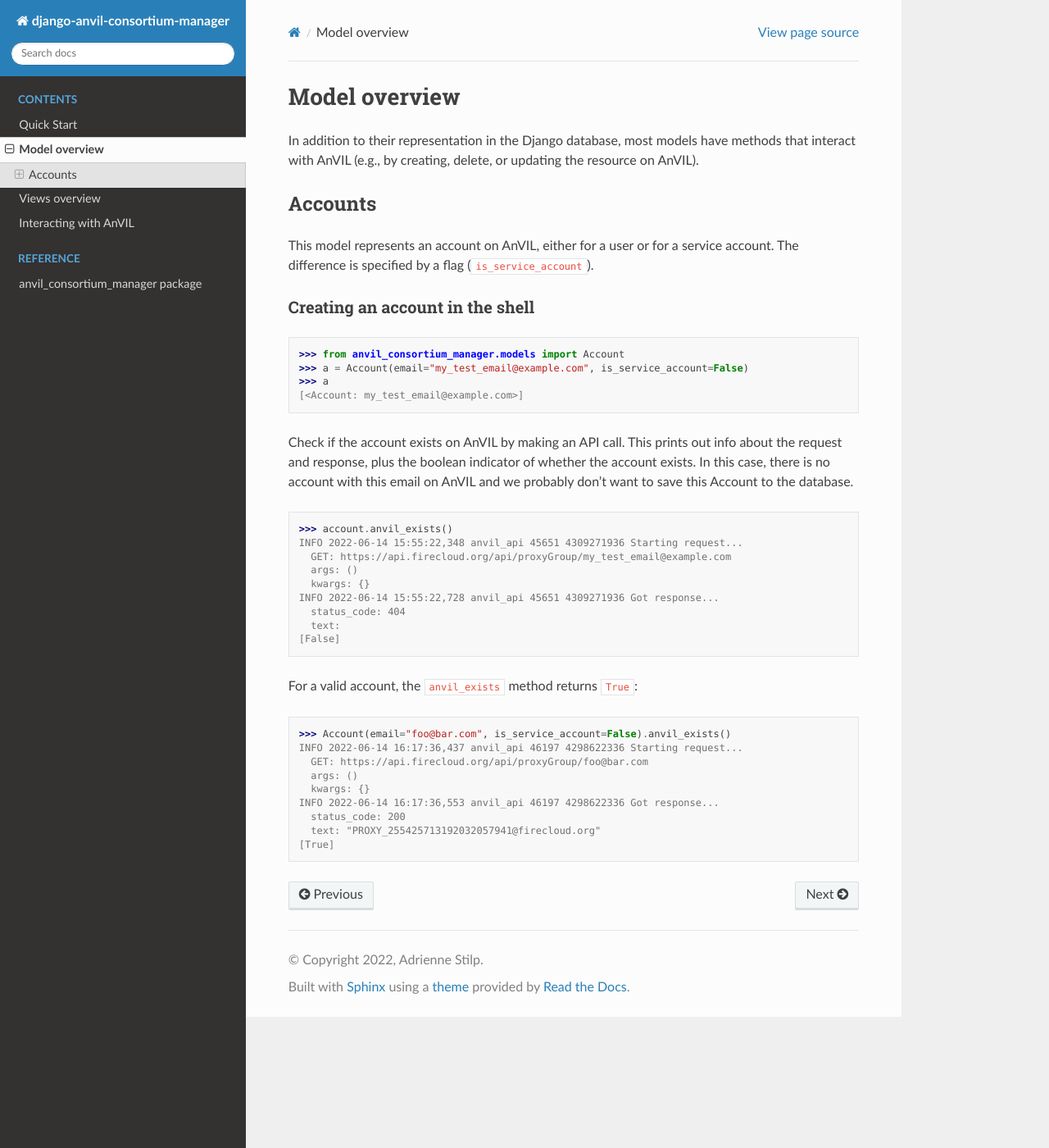
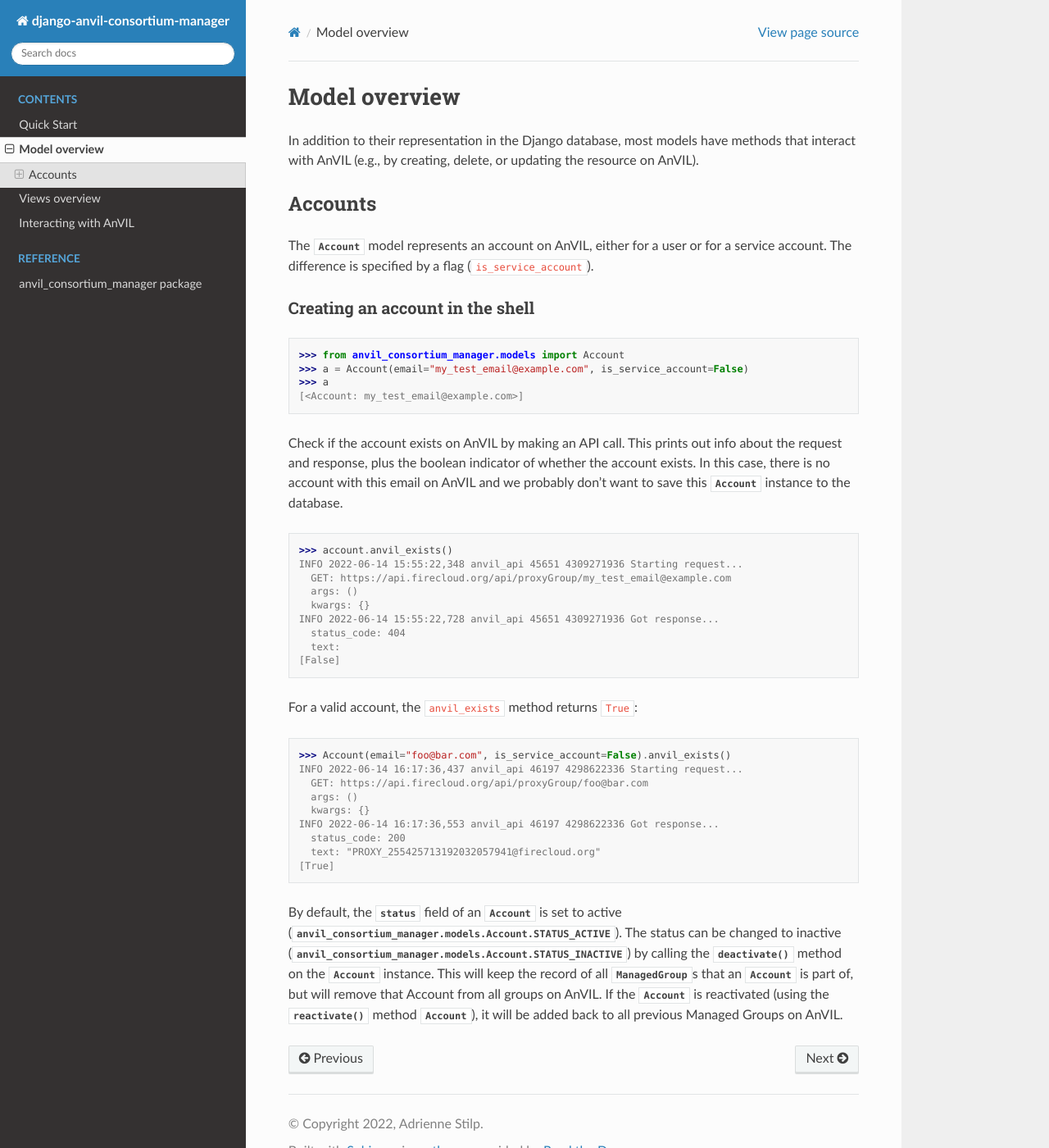
Before and after one commit to UW-GAC/django-anvil-consortium-manager, a Sphinx documentation site: the page built from docs/models.rst, in a window 1280 px wide and 1400 px high. Shown: the whole window at 82% size. Built offline with Sphinx 7.4.7 and the Read the Docs theme 2.0.0, drawn with Linux system fonts in a browser that asks for light colours.

Commit message:
Add info about activating and deactivating accounts

```diff
--- a/docs/models.rst
+++ b/docs/models.rst
@@ -6,7 +6,7 @@ In addition to their representation in the Django database, most models have met
 Accounts
 ----------------------------------------------------------------------
 
-This model represents an account on AnVIL, either for a user or for a service account. The difference is specified by a flag (``is_service_account``).
+The :class:`~anvil_consortium_manager.models.Account` model represents an account on AnVIL, either for a user or for a service account. The difference is specified by a flag (``is_service_account``).
 
 Creating an account in the shell
 ~~~~~~
@@ -20,7 +20,7 @@ Creating an account in the shell
 
 Check if the account exists on AnVIL by making an API call. This prints out info about the request and response, plus
 the boolean indicator of whether the account exists.
-In this case, there is no account with this email on AnVIL and we probably don't want to save this Account to the database.
+In this case, there is no account with this email on AnVIL and we probably don't want to save this :class:`~anvil_consortium_manager.models.Account` instance to the database.
 
 .. code-block:: pycon
 
@@ -47,3 +47,10 @@ For a valid account, the ``anvil_exists`` method returns ``True``:
       status_code: 200
       text: "PROXY_255425713192032057941@firecloud.org"
     [True]
+
+
+By default, the :attr:`~anvil_consortium_manager.models.Account.status` field of an :class:`~anvil_consortium_manager.models.Account` is set to active (:attr:`anvil_consortium_manager.models.Account.STATUS_ACTIVE`).
+The status can be changed to inactive (:attr:`anvil_consortium_manager.models.Account.STATUS_INACTIVE`) by calling the :meth:`~anvil_consortium_manager.models.Account.deactivate` method on the :class:`~anvil_consortium_manager.models.Account` instance.
+This will keep the record of all :class:`~anvil_consortium_manager.models.ManagedGroup`\ s that an :class:`~anvil_consortium_manager.models.Account` is part of, but will remove that Account from all groups
+on AnVIL.
+If the :class:`~anvil_consortium_manager.models.Account` is reactivated (using the :meth:`~anvil_consortium_manager.models.Account.reactivate` method :class:`~anvil_consortium_manager.models.Account`), it will be added back to all previous Managed Groups on AnVIL.
```
